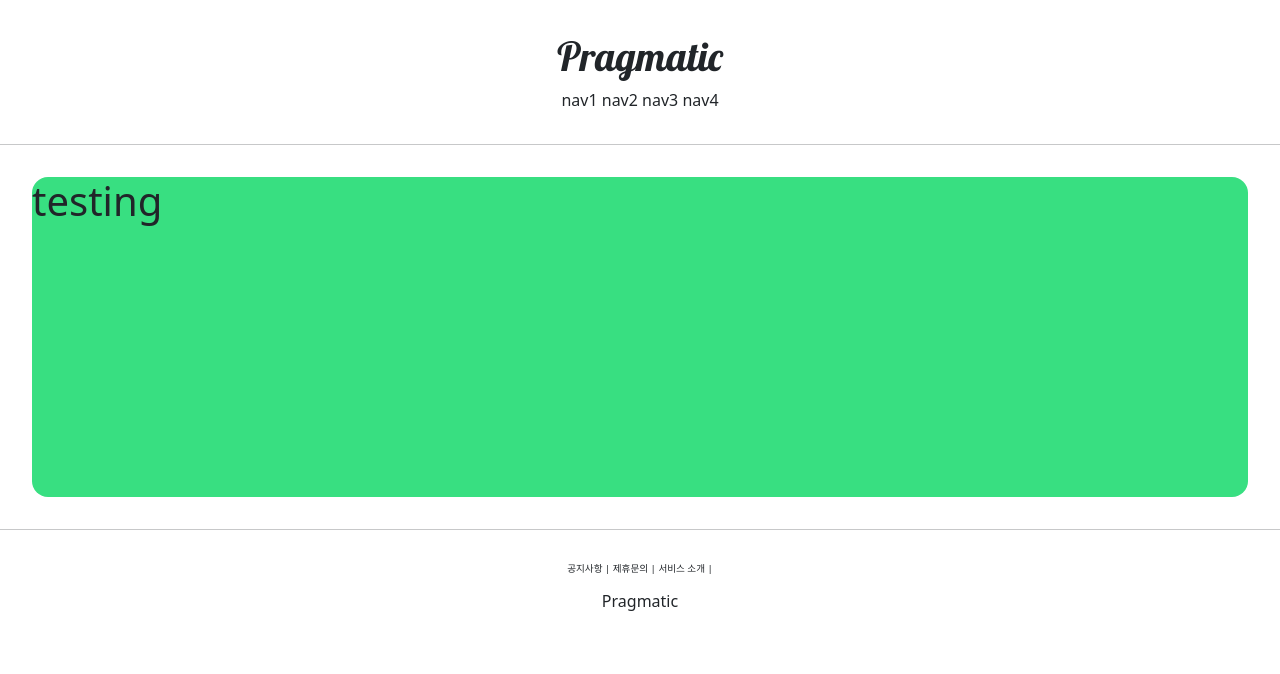
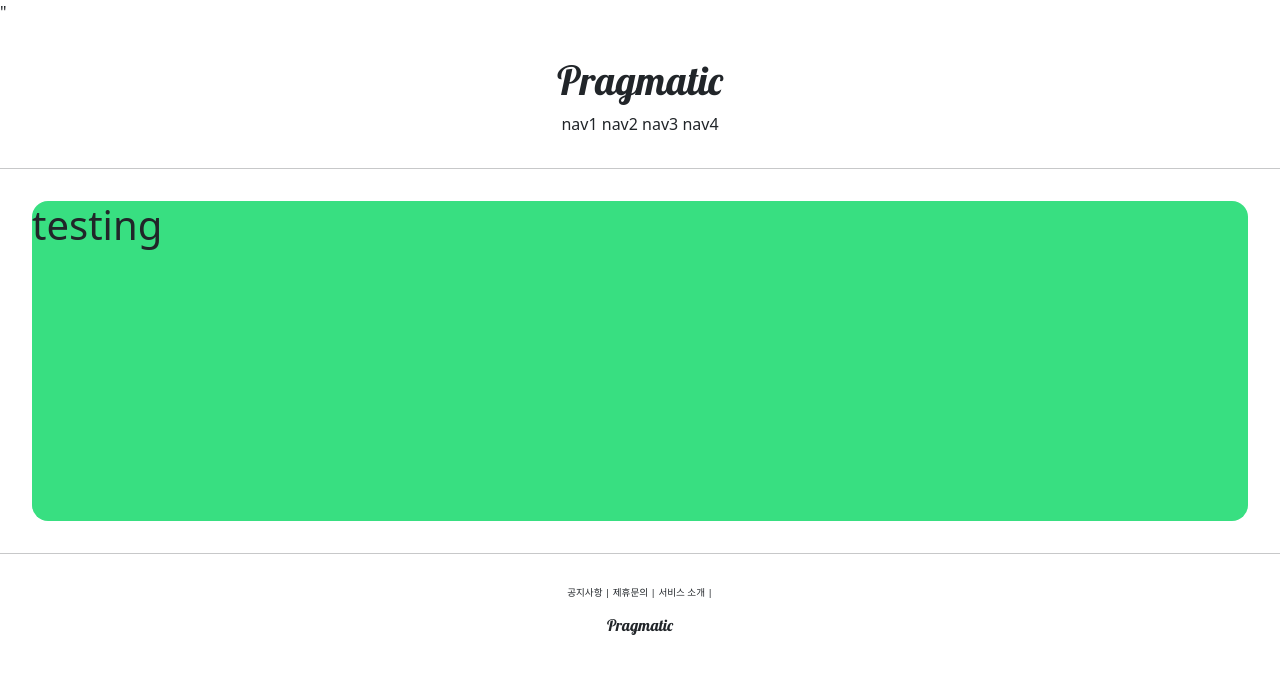
Before and after one commit to leeyeong20/pragmatic2, a Django app: page /account/hello_world/ in a window 1280 px wide. Shown: the top 674 px of the page. Run offline with Django 3.2, Linux system fonts and the light colour scheme.

Commit message:
Pragmatic

```diff
--- a/pragmatic/settings.py
+++ b/pragmatic/settings.py
@@ -91,6 +91,8 @@ DATABASES = {
         'ENGINE': 'django.db.backends.sqlite3',
         'NAME': BASE_DIR / 'db.sqlite3',
     }
+
+
 }
 
 
@@ -134,6 +136,7 @@ STATIC_URL = '/static/'
 
 STATIC_ROOT = os.path.join(BASE_DIR, 'staticfiles')
 
+
 STATICFILES_DIRS = [
-    BASE_DIR / "static",
+    BASE_DIR, "static",
 ]
--- a/static/base.css
+++ b/static/base.css
@@ -0,0 +1,3 @@
+.pragmatic_footer_logo {
+    font-family: 'Lobster', cursive;
+}
--- a/templates/footer.html
+++ b/templates/footer.html
@@ -6,7 +6,7 @@
           <span>서비스 소개</span> |
      </div>
      <div style="margin-top: 1rem;">
-         <h6>Pragmatic</h6>
+         <h6 class="pragmatic_footer_logo">Pragmatic</h6>
      </div>
 
    </div>
--- a/templates/head.html
+++ b/templates/head.html
@@ -1,3 +1,5 @@
+{% load static %}
+
 <head>
     <meta charset="UTF-8">
     <title>Pragmaic</title>
@@ -5,9 +7,12 @@
    <!-- BOOTSTRAP LINK   -->
     <link href="https://cdn.jsdelivr.net/npm/bootstrap@5.1.0/dist/css/bootstrap.min.css"
           rel="stylesheet" integrity="sha384-KyZXEAg3QhqLMpG8r+8fhAXLRk2vvoC2f3B09zVXn8CA5QIVfZOJ3BCsw2P0p/We" crossorigin="anonymous">
-<!--GOOGLE FONT LINK    -->
+    <!--GOOGLE FONT LINK    -->
     <link rel="preconnect" href="https://fonts.googleapis.com">
-<link rel="preconnect" href="https://fonts.gstatic.com" crossorigin>
-<link href="https://fonts.googleapis.com/css2?family=Lobster&display=swap" rel="stylesheet">
+    <link rel="preconnect" href="https://fonts.gstatic.com" crossorigin>
+    <link href="https://fonts.googleapis.com/css2?family=Lobster&display=swap" rel="stylesheet">
 
+    <!-- DEFAULT CSS LINK   -->
+    <link rel="stylesheet" type="text/css" href="{% static 'base.css' %}">
+"
 </head>
```
